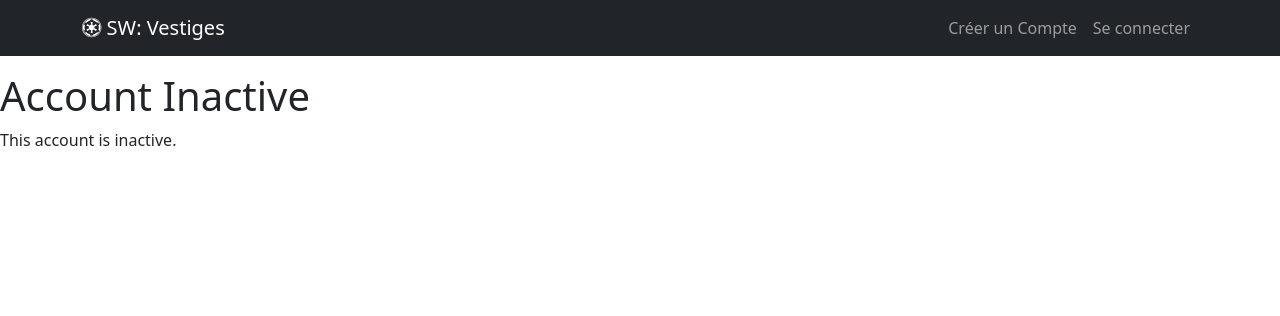
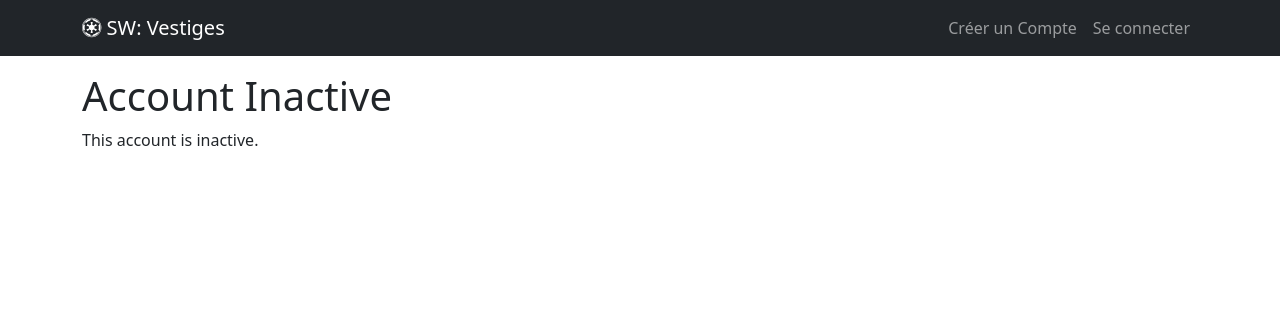
Before and after one commit to jumboduck/sw-vestiges, a Django app: a page that uses templates/allauth/account/account_inactive.html in a window 1280 px wide. Shown: the top 316 px of the page. Run offline with Django 3.2, Linux system fonts and the light colour scheme.

Commit message:
Update all allauth templates

```diff
--- a/templates/allauth/account/account_inactive.html
+++ b/templates/allauth/account/account_inactive.html
@@ -5,7 +5,13 @@
 {% block head_title %}{% trans "Account Inactive" %}{% endblock %}
 
 {% block content %}
-<h1>{% trans "Account Inactive" %}</h1>
+<div class="container">
+    <div class="row">
+        <div class="col">
+            <h1>{% trans "Account Inactive" %}</h1>
 
-<p>{% trans "This account is inactive." %}</p>
+            <p>{% trans "This account is inactive." %}</p>
+        </div>
+    </div>
+</div>
 {% endblock %}
--- a/templates/allauth/account/password_change.html
+++ b/templates/allauth/account/password_change.html
@@ -5,6 +5,9 @@
 {% block head_title %}{% trans "Change Password" %}{% endblock %}
 
 {% block content %}
+<div class="container">
+    <div class="row">
+        <div class="col">
             <h1>{% trans "Change Password" %}</h1>
 
             <form method="POST" action="{% url 'account_change_password' %}" class="password_change">
@@ -12,4 +15,7 @@
                 {{ form.as_p }}
                 <button type="submit" name="action">{% trans "Change Password" %}</button>
             </form>
+        </div>
+    </div>
+</div>
 {% endblock %}
--- a/templates/allauth/account/password_reset_from_key.html
+++ b/templates/allauth/account/password_reset_from_key.html
@@ -4,6 +4,9 @@
 {% block head_title %}{% trans "Change Password" %}{% endblock %}
 
 {% block content %}
+<div class="container">
+    <div class="row">
+        <div class="col">
             <h1>{% if token_fail %}{% trans "Bad Token" %}{% else %}{% trans "Change Password" %}{% endif %}</h1>
 
             {% if token_fail %}
@@ -20,4 +23,7 @@
                     <p>{% trans 'Your password is now changed.' %}</p>
                 {% endif %}
             {% endif %}
+        </div>
+    </div>
+</div>
 {% endblock %}
--- a/templates/allauth/account/password_set.html
+++ b/templates/allauth/account/password_set.html
@@ -5,6 +5,9 @@
 {% block head_title %}{% trans "Set Password" %}{% endblock %}
 
 {% block content %}
+<div class="container">
+    <div class="row">
+        <div class="col">
             <h1>{% trans "Set Password" %}</h1>
 
             <form method="POST" action="{% url 'account_set_password' %}" class="password_set">
@@ -12,4 +15,7 @@
                 {{ form.as_p }}
                 <input type="submit" name="action" value="{% trans 'Set Password' %}"/>
             </form>
+        </div>
+    </div>
+</div>
 {% endblock %}
--- a/templates/allauth/account/verified_email_required.html
+++ b/templates/allauth/account/verified_email_required.html
@@ -5,6 +5,9 @@
 {% block head_title %}{% trans "Verify Your E-mail Address" %}{% endblock %}
 
 {% block content %}
+<div class="container">
+    <div class="row">
+        <div class="col">
             <h1>{% trans "Verify Your E-mail Address" %}</h1>
 
             {% url 'account_email' as email_url %}
@@ -18,6 +21,9 @@ verification. Please click on the link inside this e-mail. Please
             contact us if you do not receive it within a few minutes.{% endblocktrans %}</p>
 
             <p>{% blocktrans %}<strong>Note:</strong> you can still <a href="{{ email_url }}">change your e-mail address</a>.{% endblocktrans %}</p>
+        </div>
+    </div>
+</div>
 
 
 {% endblock %}
```
Also changed, not shown: templates/allauth/account/email_confirm.html (+6 -1 lines), templates/allauth/account/password_reset.html (+7 -0 lines), templates/allauth/account/password_reset_done.html (+11 -5 lines), templates/allauth/account/password_reset_from_key_done.html (+8 -2 lines), templates/allauth/account/signup_closed.html (+8 -2 lines), templates/allauth/account/verification_sent.html (+8 -3 lines). Lines whose indentation alone changed are shown as unchanged.
